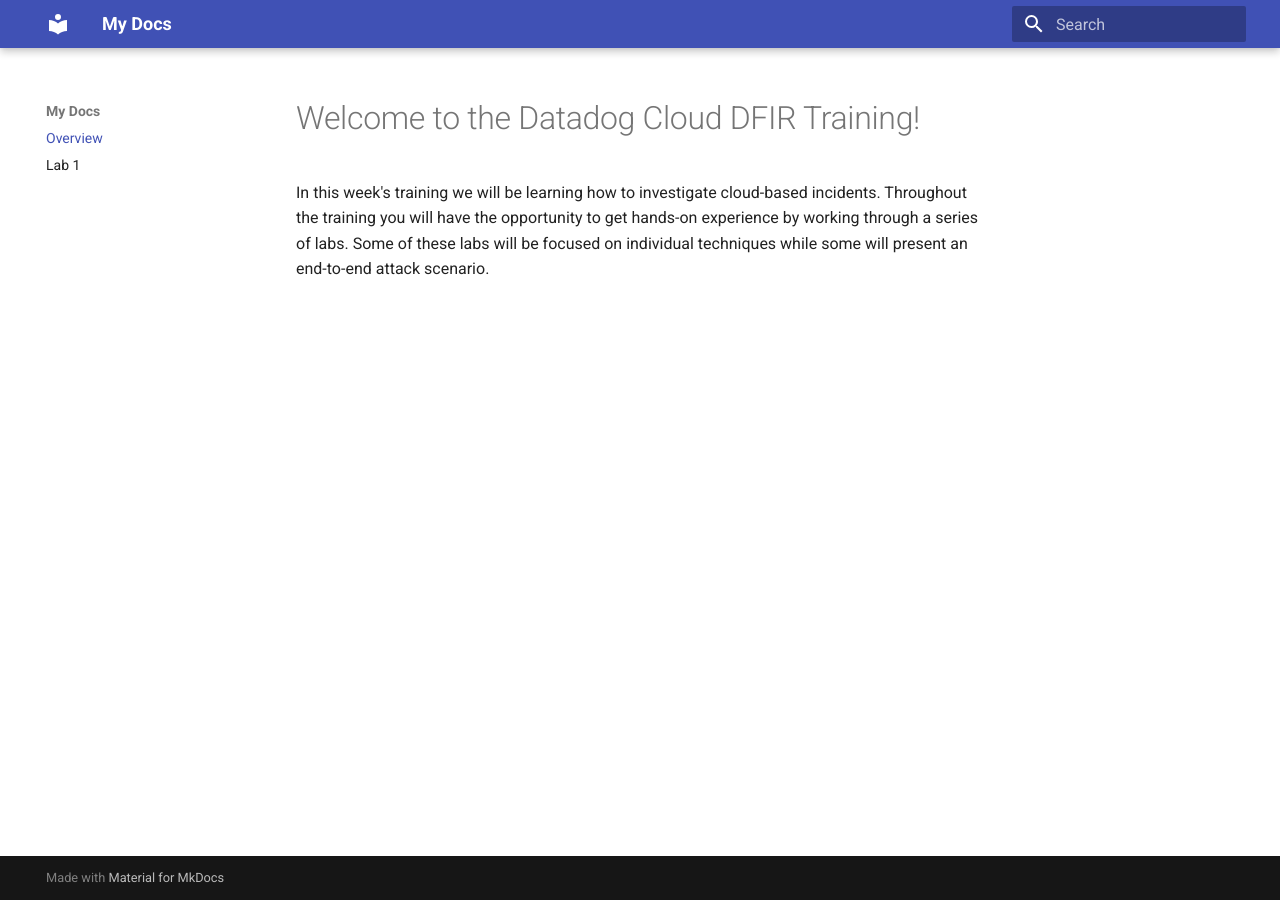
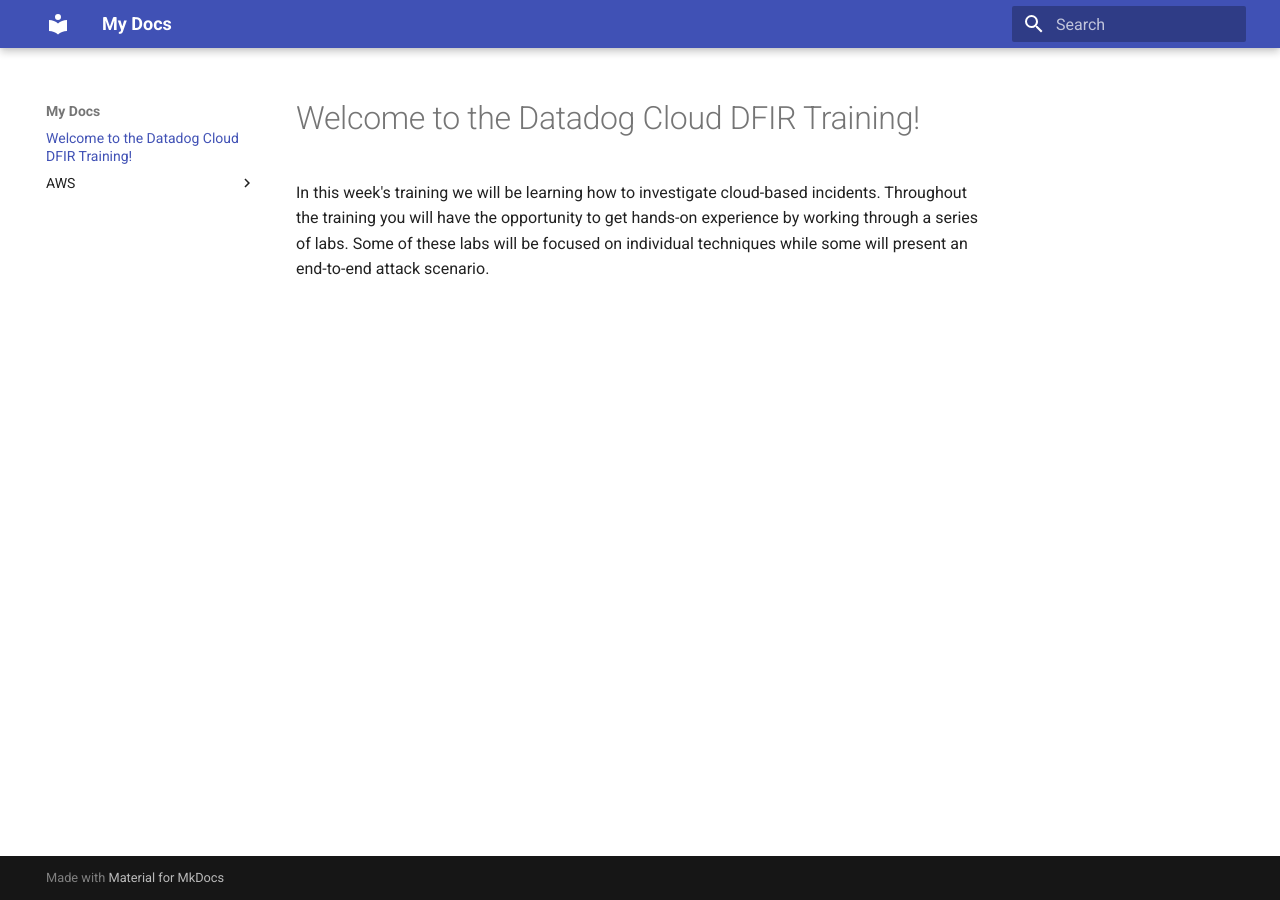
Before and after one commit to megantron512/dfir-training-workbook, an MkDocs documentation site: the page built from docs/index.md, in a window 1280 px wide. Built offline with MkDocs 1.6.1 and Material for MkDocs 9.7.7, drawn with Linux system fonts in a browser that asks for light colours.

Commit message:
more updates

```diff
--- a/mkdocs.yml
+++ b/mkdocs.yml
@@ -3,10 +3,6 @@
 theme:
   name: material
 
-nav:
-  - Overview: index.md
-  - Lab 1: aws/lab1.md
-
 markdown_extensions:
   - admonition
   - pymdownx.details
```
Also changed, not shown: site/404.html, site/AWS/lab1/index.html, site/index.html.
